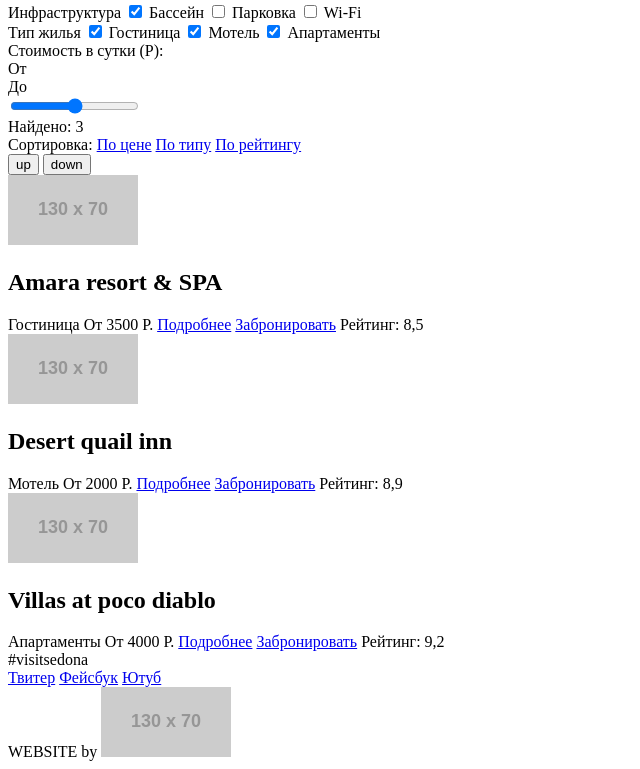
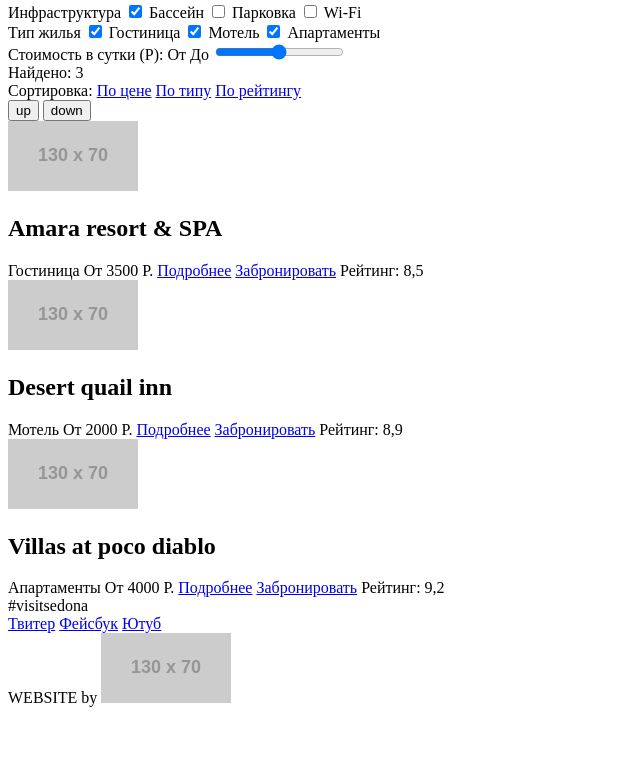
Before and after one commit to svyatoslavEzhov/sedona, a plain HTML site: page hotels.html in a window 1280 px wide. Shown: the part 176-945 px from the top of the page, without its empty margins (0-640 px from the left). After the commit the page ends 891 px from the top, so only its background shows below. Drawn offline with Linux system fonts and the light colour scheme; placeholder pictures from the web are drawn by us.

Commit message:
Замена section на div корректировка мелких элементов

```diff
--- a/hotels.html
+++ b/hotels.html
@@ -24,7 +24,7 @@
 
   <main>
     <div class="conteiner">
-      <section class="filter">
+      <div class="filter">
         <form action="/echo" method="post">
           <div class="infrastructure">
             <span class="form-title">Инфраструктура</span>
@@ -45,15 +45,14 @@
               <label for="apartments">Апартаменты</label>
           </div>
           <div class="price">
-            <span>Стоимость в сутки (Р):</span>
-            <!-- В следующиих трёх элементов разметки не уверен на 100% правильности -->
-            <div class="from">От<output></output></div>
-            <div class="before">До<output></output></div>
+            <span class="form-title">Стоимость в сутки (Р):</span>
+            <span class="from">От</span>
+            <span class="before">До</span>
             <input type="range" min="0" max="4000" step="500">
           </div>
         </form>
-      </section>
-      <section class="finds">
+      </div>
+      <div class="finds">
         <div class="sorting">
           <span class="find-obj">Найдено: 3</span>
           <div class="sorting-by">
@@ -94,7 +93,7 @@
             <span class="rating">Рейтинг: 9,2</span>
           </div>
         </div>
-      </section>
+      </div>
     </div>
   </main>
 
```
Also changed, not shown: index.html (+12 -18 lines).
